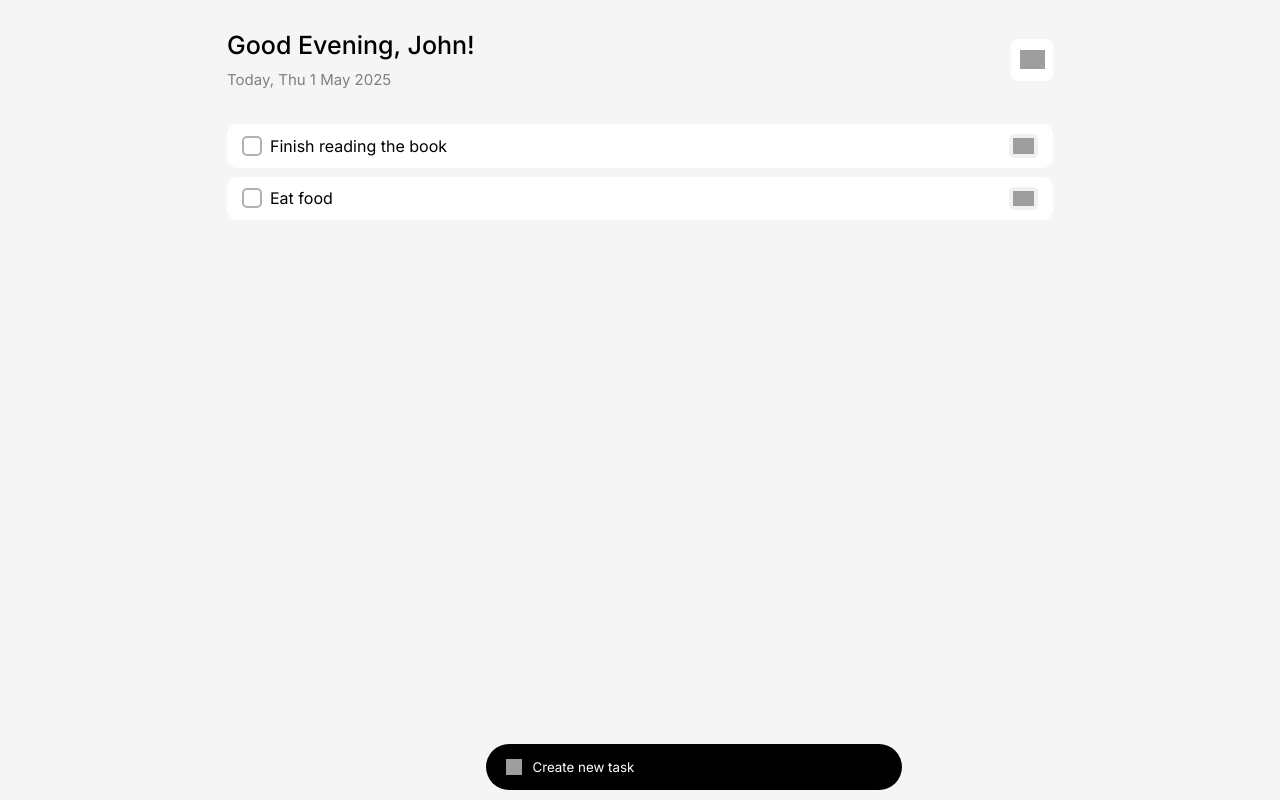
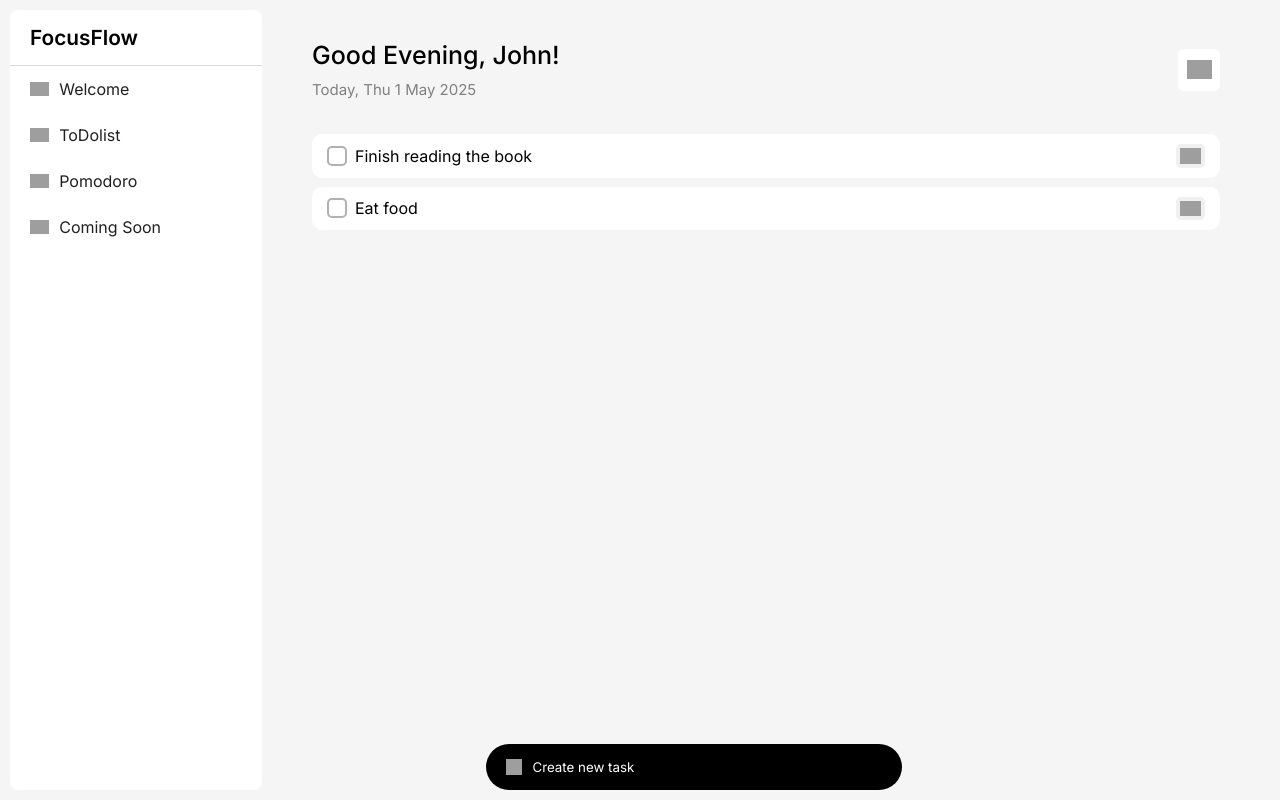
Before and after one commit to dipanshu447/Focus-flow, a React (Vite) app: page / in a window 1280 px wide. Built offline with nearby package versions, Linux system fonts and the light colour scheme; grey boxes are pictures that could not be loaded.

Commit message:
Raw menu version added

```diff
--- a/src/App.jsx
+++ b/src/App.jsx
@@ -1,6 +1,7 @@
 import Header from './components/Header.jsx';
 import Task from './components/TaskBox.jsx';
 import CreateTask from './components/CreateTask.jsx';
+import Menu from './components/MenuBar.jsx';
 import { useState } from 'react';
 
 export default function App() {
@@ -12,11 +13,14 @@ export default function App() {
 
   return (
     <>
+    <Menu />
+    <div className="todoList">
       <Header />
       <section>
         {userTasks}
       </section>
       <CreateTask addTask={setTask} />
+    </div>
     </>
   )
 }
--- /dev/null
+++ b/src/components/MenuBar.jsx
@@ -0,0 +1,29 @@
+export default function Menu() {
+    return (
+        <div className="menu">
+            <div className="heading">
+                <span>FocusFlow</span>
+            </div>
+            <div className="menu-options">
+                <ul>
+                    <li>
+                        <img src="https://img.icons8.com/?size=100&id=37965&format=png&color=202020" alt="" />
+                        Welcome
+                    </li>
+                    <li>
+                        <img src="https://img.icons8.com/?size=100&id=f9MbZqpEUKcQ&format=png&color=202020" alt="" />
+                        ToDolist
+                    </li>
+                    <li>
+                        <img src="https://img.icons8.com/?size=100&id=ggkq7ZKoggie&format=png&color=202020" alt="" />
+                        Pomodoro
+                    </li>
+                    <li>
+                        <img src="https://img.icons8.com/?size=100&id=ytYtK65QNJyO&format=png&color=202020" alt="" />
+                        Coming Soon
+                    </li>
+                </ul>
+            </div>
+        </div>
+    )
+}
--- a/src/index.css
+++ b/src/index.css
@@ -5,15 +5,23 @@
   font-family: "Inter", sans-serif;
 }
 
-body {
+#root {
+  width: 100vw;
+  height: 100vh;
   background-color: rgba(244,245,244,255);
-  padding: 30px 50px;
   display: flex;
-  justify-content: center;
+  padding: 10px;
 }
 
-#root {
-  width: 70%;
+.todoList {
+  padding: 30px 50px;
+  width: 80%;
+}
+
+.menu {
+  width: 20%;
+  background-color: #fff;
+  border-radius: 8px;
 }
 
 header {
@@ -166,3 +174,38 @@ header > img {
   background-size: 80%;
   background-color: #000000;
 }
+
+.menu .heading {
+  border-bottom:1px solid #dbdbdb;
+  padding: 15px 20px;
+}
+
+.menu .heading span{
+  font-size: 1.3rem;
+  font-weight: 600;
+}
+
+.menu-options {
+  display: flex;
+  flex-direction: column;
+}
+
+.menu-options ul li {
+  display: flex;
+  align-items: center;
+  list-style-type: none;
+  padding: 13px 20px;
+  transition: 0.5s all cubic-bezier(0.47, 0.54, 0, 1.14);
+  cursor: pointer;
+  color:#202020;
+}
+
+.menu-options ul li:hover{
+  background-color: #dddddd;
+}
+
+.menu-options ul li img{
+  width: 1.2rem;
+  margin-right: 10px;
+  vertical-align: middle;
+}
```
